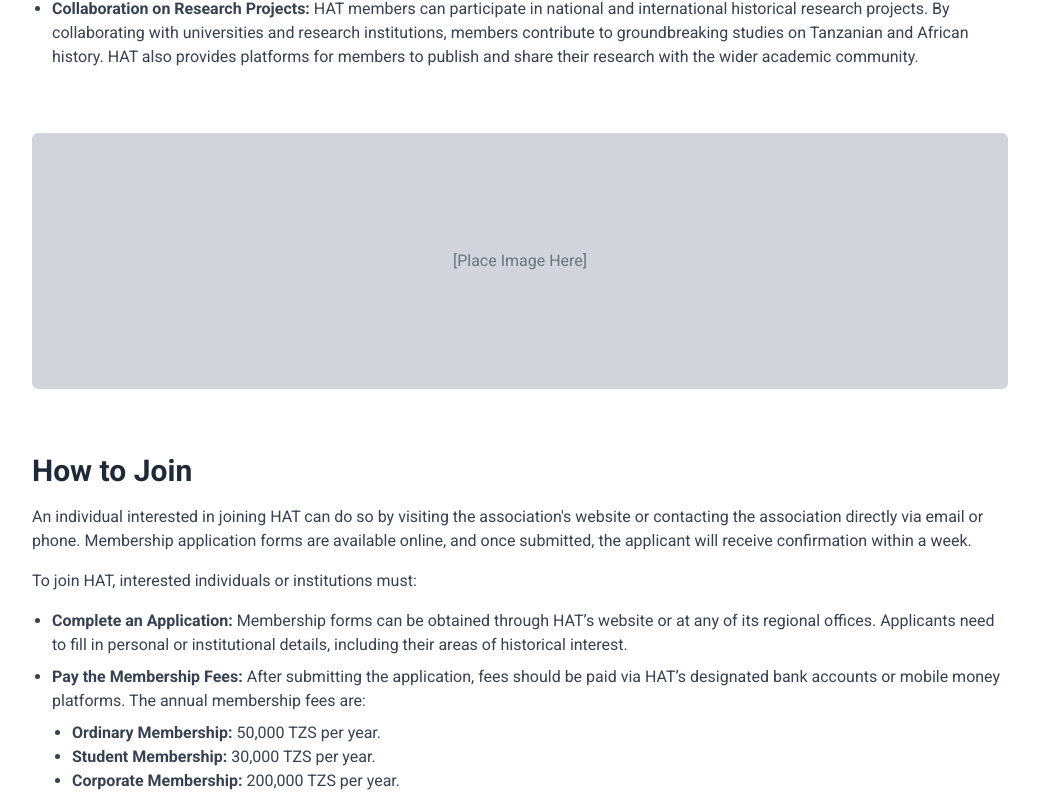
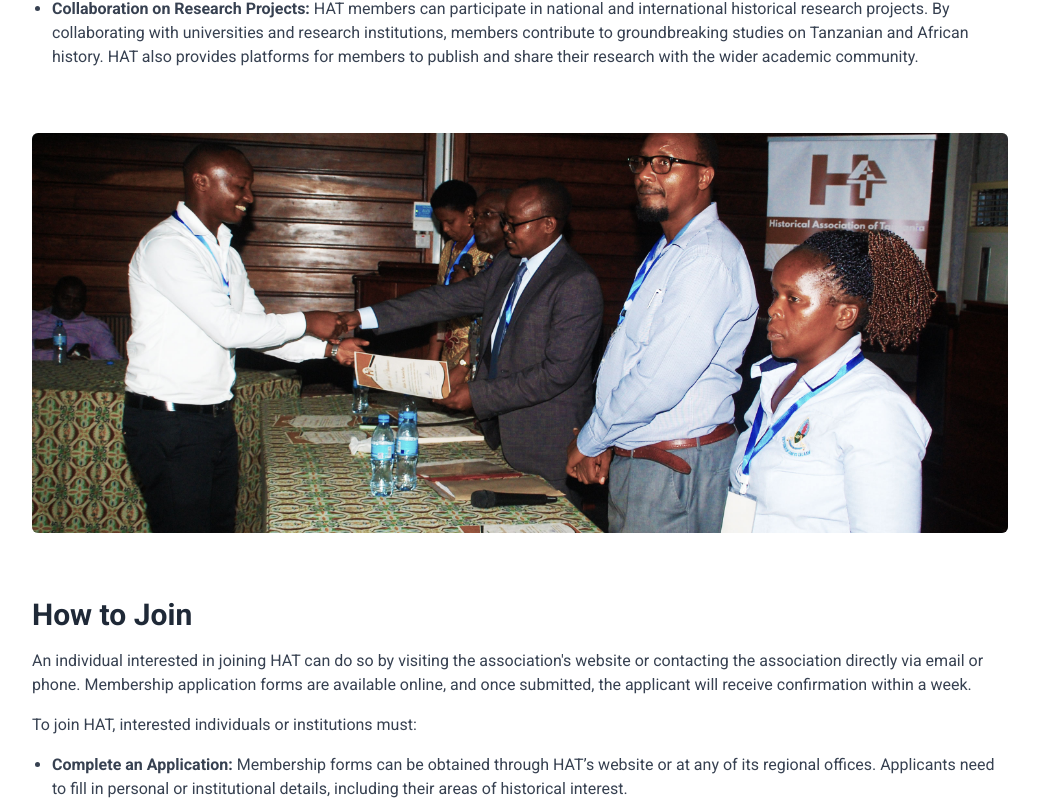
Before and after one commit to Mhando-Z/Historical-association-of-Tanzania, a React (Create React App) app: page /AboutUs in a window 1280 px wide. Shown: the part 3395-4199 px from the top of the page, without its empty margins (120-1159 px from the left). Built offline with nearby package versions, Linux system fonts and the light colour scheme; no server answers.

Commit message:
Phase Two

```diff
--- a/src/Screens/AboutHAT.jsx
+++ b/src/Screens/AboutHAT.jsx
@@ -2,6 +2,7 @@ import React from "react";
 import { motion } from "framer-motion";
 // images imports
 import mage1 from "../Assets/AboutUs/03.jpg";
+import mage2 from "../Assets/AboutUs/16.jpg";
 // icons imports
 import { FaEye } from "react-icons/fa";
 import { TbTargetArrow } from "react-icons/tb";
@@ -93,11 +94,11 @@ function AboutHAT() {
             animate={{ opacity: 1 }}
             transition={{ delay: 0.4 }}
           >
-            <div className="flex items-center justify-center w-full h-[350px] sm:h-[400px] xl:h-[500px] bg-gray-300 rounded-md">
+            <div className="flex items-center justify-center w-full h-[300px] sm:h-[400px] xl:h-[500px] bg-gray-300 rounded-md">
               <img
                 src={mage1}
                 alt="HAT group pic"
-                className="object-cover w-full h-full rounded-md"
+                className="object-cover object-center w-full h-full rounded-md"
               />
             </div>
           </motion.div>
@@ -432,8 +433,12 @@ function AboutHAT() {
           animate={{ opacity: 1 }}
           transition={{ delay: 0.4 }}
         >
-          <div className="flex items-center justify-center w-full h-64 bg-gray-300 rounded-md">
-            <p className="text-gray-500">[Place Image Here]</p>
+          <div className="flex items-center justify-center w-full h-[300px] md:h-[400px] xl:h-[500px] bg-gray-300 rounded-md">
+            <img
+              src={mage2}
+              alt="HAT group pic"
+              className="object-cover object-center w-full h-full rounded-md"
+            />
           </div>
         </motion.div>
 
@@ -480,14 +485,14 @@ function AboutHAT() {
                 application, fees should be paid via HAT’s designated bank
                 accounts or mobile money platforms. The annual membership fees
                 are:
-                <ul className="pl-5 mt-2 list-disc">
-                  <li>
+                <ul className="grid grid-cols-1 gap-5 mt-4 mb-4 list-disc md:grid-cols-3">
+                  <li className="flex flex-col items-center justify-center px-5 py-5 bg-gray-200 hover:shadow hover:shadow-amber-200 gap-y-2">
                     <strong>Ordinary Membership:</strong> 50,000 TZS per year.
                   </li>
-                  <li>
+                  <li className="flex flex-col items-center justify-center px-5 py-5 bg-gray-200 hover:shadow hover:shadow-amber-200 gap-y-2">
                     <strong>Student Membership:</strong> 30,000 TZS per year.
                   </li>
-                  <li>
+                  <li className="flex flex-col items-center justify-center px-5 py-5 bg-gray-200 hover:shadow hover:shadow-amber-200 gap-y-2">
                     <strong>Corporate Membership:</strong> 200,000 TZS per year.
                   </li>
                 </ul>
```
Also changed, not shown: src/Assets/AboutUs/16.jpg (added).
